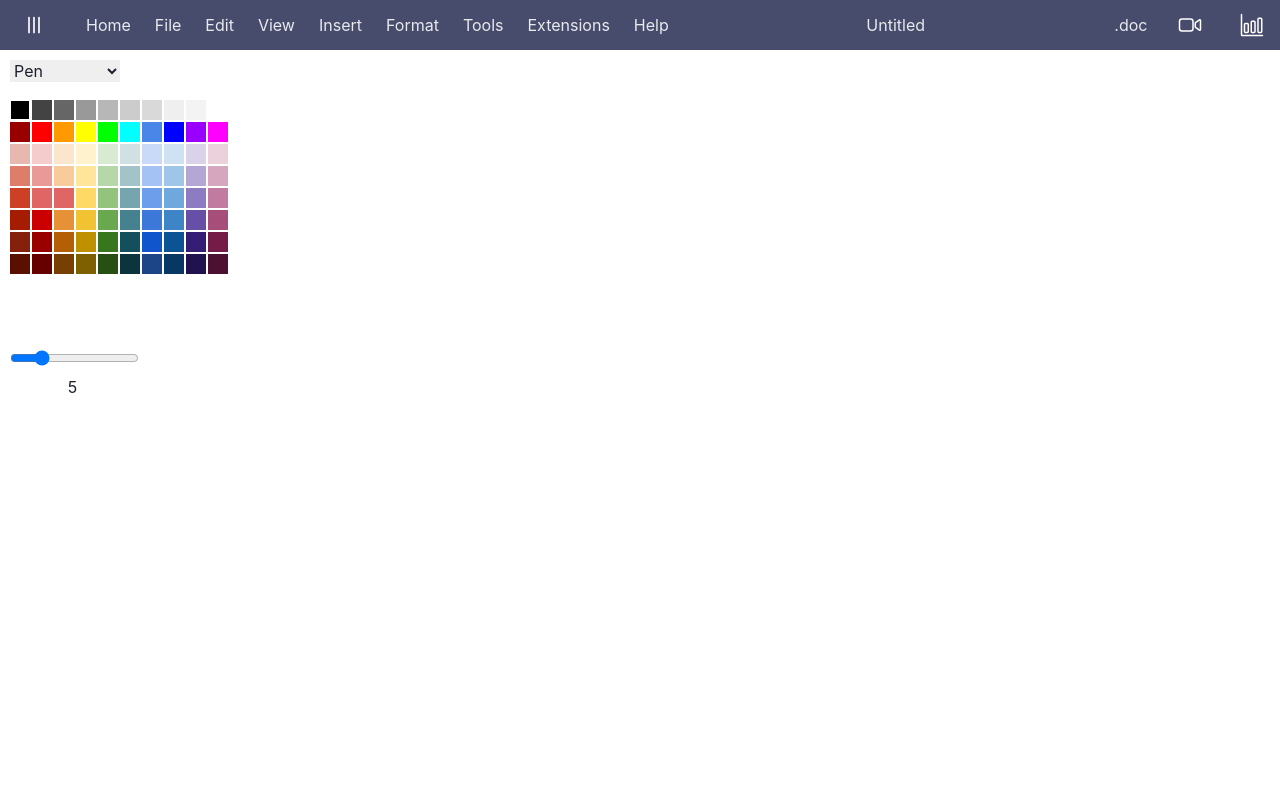
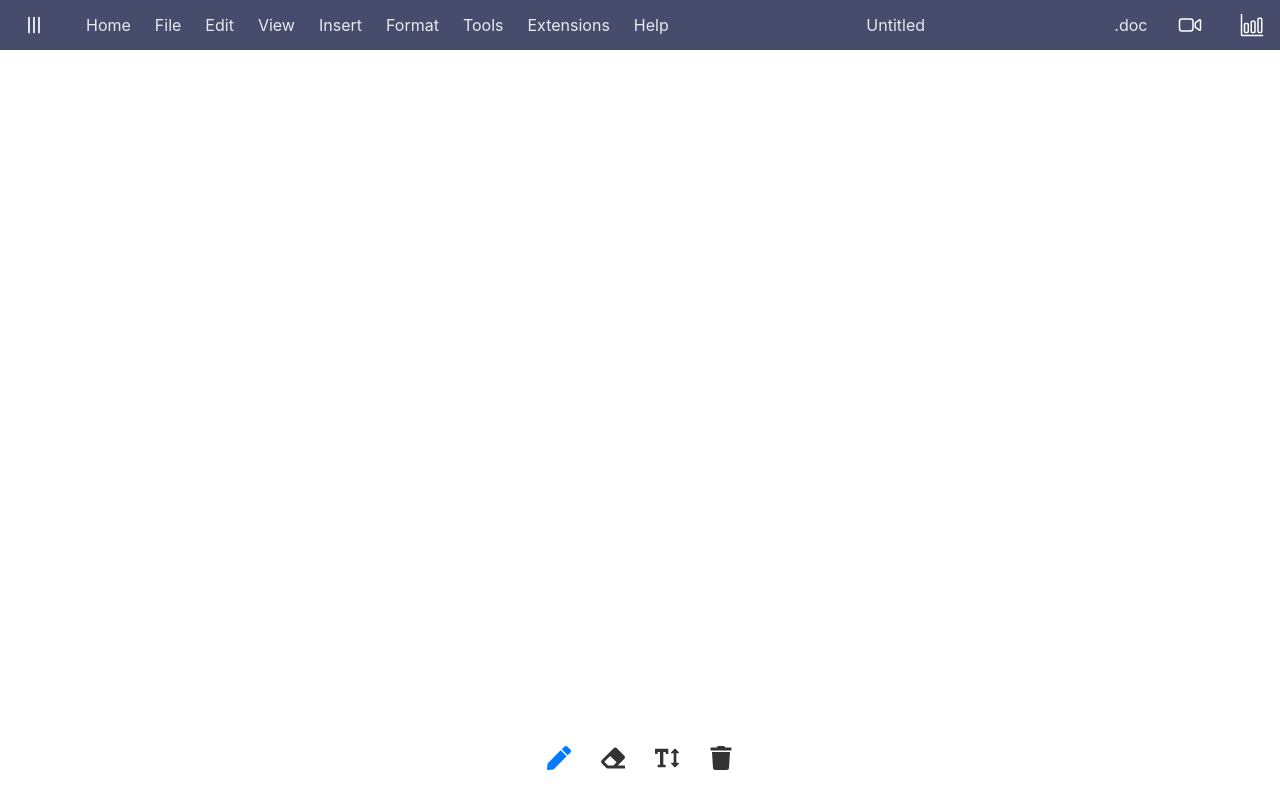
Before and after one commit to AG-2003/Group-Project, a React (Create React App) app in the folder frontend/: page /Board in a window 1280 px wide. Shown: the top 800 px of the page. Built offline with nearby package versions, Linux system fonts and the light colour scheme; a web font is replaced by a local one.

Commit message:
new toolbar in progress

```diff
--- a/frontend/src/components/Whiteboard/Canvas.scss
+++ b/frontend/src/components/Whiteboard/Canvas.scss
@@ -1,20 +1,232 @@
+// .canvas-container {
+//   position: fixed;
+//   width: 100%;
+//   height: 100%;
+
+//     .toolbar {
+//       display: flex;
+//       justify-content: center;
+//       align-items: center;
+//       position: relative;
+//       bottom: 110px; // Adjust as needed
+//       left: 50%;
+//       transform: translateX(-50%);
+//       z-index: 10;
+//       padding: 10px;
+//       background-color: rgba(255, 255, 255, 0.7); // Semi-transparent background
+//       border-radius: 10px;
+//       box-shadow: 0 2px 5px rgba(0, 0, 0, 0.2);
+
+//       .tool-button {
+//         transition: transform 0.3s ease;
+//         background: none;
+//         border: none;
+//         padding: 10px;
+//         cursor: pointer;
+//         color: #333;
+//         font-size: 24px;
+//         margin: 0 5px;
+
+//         &:hover,
+//         &.selected {
+//           color: #007bff;
+//         }
+
+//         &:focus {
+//           outline: none;
+//         }
+//       }
+//             .pen-features {
+//               display: flex;
+//               overflow: hidden;
+//               position: absolute;
+//               left: 100%; // Start hidden to the right
+//               white-space: nowrap;
+//               transition: transform 0.3s ease;
+
+//               .tool-button {
+//                 // Styles for the feature buttons
+//               }
+//             }
+//     }
+//         .tool-options {
+//           display: none;
+//           position: absolute;
+//           bottom: 60px; // Adjust based on toolbar height
+//           left: 50%;
+//           transform: translateX(-50%);
+//           background-color: #fff;
+//           padding: 10px;
+//           border-radius: 5px;
+//           box-shadow: 0px 0px 15px rgba(0, 0, 0, 0.2);
+//           z-index: 9;
+
+//           &.active {
+//             display: block;
+//           }
+
+//           .option-row {
+//             display: flex;
+//             align-items: center;
+//             justify-content: space-between;
+//             margin-bottom: 10px;
+
+//             &:last-child {
+//               margin-bottom: 0;
+//             }
+
+//             .label {
+//               margin-right: 10px;
+//             }
+//           }
+//         }
+
+  // .color-grid {
+  //   display: grid;
+  //   grid-template-columns: repeat(10, 1fr); // 10 columns
+  //   grid-gap: 2px;
+  //   position: absolute;
+  //   top: 50px;
+  //   left: 10px;
+  //   z-index: 10;
+  // }
+
+  // .color-block {
+  //   width: 20px;
+  //   height: 20px;
+  //   cursor: pointer;
+  //   border: 1px solid transparent;
+  //   border-radius: 50%;
+  //   padding: 10px;
+
+  //   &.selected {
+  //     border-color: rgba(0, 0, 0, 0.397); // highlight color for selected color
+  //   }
+  // }
+
+  // .konvajs-content {
+  //   user-select: none; // prevent text selection while drawing
+  // }
+
+    // .stroke-size-slider {
+    //   position: absolute;
+    //   top: 300px; // Adjust as needed
+    //   left: 10px;
+    //   z-index: 10;
+    // }
+
+    // .stroke-size-input {
+    //   position: absolute;
+    //   text-align: center;
+    //   top: 325px; // Adjust as needed
+    //   left: 55px;
+    //   z-index: 10;
+    //   width: 35px; // Adjust as needed
+
+    //   &:hover{
+    //     outline: none;
+    //   }
+
+    //   &:focus{
+    //     outline: none;
+    //   }
+    // }
+
+//       .eraser-size-slider {
+//         position: absolute;
+//           top: 90px; // Adjust as needed
+//           left: 10px;
+//           z-index: 10;
+//         }
+
+//       .eraser-size-input {
+//         position: absolute;
+//           text-align: center;
+//           top: 120px; // Adjust as needed
+//           left: 55px;
+//           z-index: 10;
+//           width: 35px; // Adjust as needed
+
+//           &:hover {
+//             outline: none;
+//           }
+
+//           &:focus {
+//             outline: none;
+//           }
+//         }
+//   }
+
 .canvas-container {
   position: fixed;
+  width: 100%;
+  height: 100%;
 
-  .tool-selector {
-    position: absolute;
-    top: 10px;
-    left: 10px;
+  .toolbar {
+    position: fixed;
+    bottom: 20px;
+    left: 50%;
+    transform: translateX(-50%);
     z-index: 10;
+    display: flex;
+    justify-content: center;
+    align-items: center;
+
+    // Container for the pen and its features
+    .pen-container {
+      display: flex;
+      position: relative;
+      transition: transform 0.3s ease-out;
     }
 
+    .pen-features {
+      display: flex;
+      gap: 10px;
+      position: absolute;
+      font-size: 22px;
+      top: 12px;
+      left: 100%; // Initially positioned to the right of the pen
+      white-space: nowrap;
+      transition: transform 0.3s ease-out;
+      visibility: hidden; // Hide by default
+      // margin: 0 5px;
+    }
+
+    // When features are shown, slide the container to the left
+    .show-features {
+      transform: translateX(-100%);
+    }
+
+    .show-features .pen-features {
+      visibility: visible; // Make features visible
+    }
+
+    .tool-button {
+      background: none;
+      border: none;
+      margin: 0 5px;
+      padding: 10px;
+      cursor: pointer;
+      font-size: 24px;
+      color: #333;
+
+      &:hover,
+      &.selected {
+        color: #007bff;
+      }
+    }
+  }
+}
+.container-color{
+
+}
 .color-grid {
   display: grid;
   grid-template-columns: repeat(10, 1fr); // 10 columns
-    grid-gap: 2px;
+  grid-gap: 5px;
   position: absolute;
-    top: 50px;
-    left: 10px;
+  top: 230px;
+  left: 410px;
   z-index: 10;
 }
 
@@ -23,9 +235,11 @@
   height: 20px;
   cursor: pointer;
   border: 1px solid transparent;
+  border-radius: 50%;
+  padding: 10px;
 
   &.selected {
-      border-color: #fff; // highlight color for selected color
+    border-color: rgba(0, 0, 0, 0.397); // highlight color for selected color
   }
 }
 
@@ -43,31 +257,7 @@
 .stroke-size-input {
   position: absolute;
   text-align: center;
-      top: 325px; // Adjust as needed
-      left: 55px;
-      z-index: 10;
-      width: 35px; // Adjust as needed
-
-      &:hover{
-        outline: none;
-      }
-
-      &:focus{
-        outline: none;
-      }
-    }
-
-      .eraser-size-slider {
-        position: absolute;
-          top: 90px; // Adjust as needed
-          left: 10px;
-          z-index: 10;
-        }
-
-      .eraser-size-input {
-        position: absolute;
-          text-align: center;
-          top: 120px; // Adjust as needed
+  top: 230px; // Adjust as needed
   left: 55px;
   z-index: 10;
   width: 35px; // Adjust as needed
@@ -80,4 +270,3 @@
     outline: none;
   }
 }
-  }
--- a/frontend/src/components/Whiteboard/Canvas.tsx
+++ b/frontend/src/components/Whiteboard/Canvas.tsx
@@ -1,5 +1,8 @@
 import React, { useState, useRef } from "react";
-import { Stage, Layer, Line, Text, StageProps, Circle } from "react-konva";
+import { Stage, Layer, Line, Text, StageProps } from "react-konva";
+import { FaPen, FaEraser, FaTextHeight, FaTrash } from "react-icons/fa"; // Import necessary icons
+import { FaDroplet, FaBrush } from "react-icons/fa6";
+
 import "./Canvas.scss";
 
 type Tool = "pen" | "eraser" | "text" | "clear";
@@ -114,13 +117,28 @@ const Canvas: React.FC = () => {
   const [strokeSize, setStrokeSize] = useState<number>(5); // Default stroke size
   const [lines, setLines] = useState<LineType[]>([]);
   const [eraserSize, setEraserSize] = useState<number>(20); // Default eraser size
-  const [showEraserCue, setShowEraserCue] = useState<boolean>(false);
-  const [cursorPosition, setCursorPosition] = useState<{
-    x: number;
-    y: number;
-  }>({ x: 0, y: 0 });
+  const stageRef = useRef<any>(null); // Ref for the Konva Stage
   const [texts, setTexts] = useState<TextType[]>([]);
   const isDrawing = useRef(false);
+  const [showPenFeatures, setShowPenFeatures] = useState(false);
+  const [showColorPicker, setShowColorPicker] = useState(false);
+  const [showSizeSlider, setShowSizeSlider] = useState(false);
+
+  const handlePenClick = () => {
+    setShowPenFeatures(!showPenFeatures);
+  };
+
+  // Event handler for the FaDroplet button
+  const handleColorClick = () => {
+    setShowColorPicker(!showColorPicker);
+    setShowSizeSlider(false); // Hide the size slider if it's open
+  };
+
+  // Event handler for the FaBrush button
+  const handleSizeClick = () => {
+    setShowSizeSlider(!showSizeSlider);
+    setShowColorPicker(false); // Hide the color picker if it's open
+  };
 
   const validateAndUpdateStrokeSize = (size: number) => {
     const newSize = Math.max(1, Math.min(size, 20)); // Assuming max size is 20
@@ -182,12 +200,6 @@ const Canvas: React.FC = () => {
       lastLine.points = lastLine.points.concat([point.x, point.y]);
       lines.splice(lines.length - 1, 1, lastLine);
       setLines(lines.concat());
-      if (point) {
-        setCursorPosition(point); // Update cursor position
-        if (tool === "eraser") {
-          setShowEraserCue(true); // Show eraser cue if eraser tool is selected
-        }
-      }
     }
   };
 
@@ -198,22 +210,12 @@ const Canvas: React.FC = () => {
   const handleToolChange = (selectedTool: Tool) => {
     if (selectedTool === "clear") {
       clearBoard();
+    }
+    if (selectedTool !== "pen") {
+      setShowPenFeatures(false);
     } else {
       setTool(selectedTool);
-      setShowEraserCue(selectedTool === "eraser");
     }
-  };
-
-  // // Show the eraser cue when the eraser tool is active and the mouse is over the canvas
-  // const handleMouseEnter: StageProps["onMouseEnter"] = () => {
-  //   if (tool === "eraser") {
-  //     setShowEraserCue(true);
-  //   }
-  // };
-
-  // Hide the eraser cue when the mouse leaves the canvas
-  const handleMouseLeave: StageProps["onMouseLeave"] = () => {
-    setShowEraserCue(false);
   };
 
   const clearBoard = () => {
@@ -229,13 +231,12 @@ const Canvas: React.FC = () => {
   return (
     <div className="canvas-container" onDoubleClick={clearBoard}>
       <Stage
+        ref={stageRef}
         width={window.innerWidth}
         height={window.innerHeight}
         onMouseDown={handleMouseDown}
         onMouseMove={handleMouseMove}
         onMouseUp={handleMouseUp}
-        // onMouseEnter={handleMouseEnter}
-        onMouseLeave={handleMouseLeave}
       >
         <Layer>
           {lines.map((line, i) => (
@@ -262,33 +263,49 @@ const Canvas: React.FC = () => {
               draggable
             />
           ))}
-          {showEraserCue && (
-            <Circle
-              x={cursorPosition.x}
-              y={cursorPosition.y}
-              radius={eraserSize / 2}
-              stroke="#000000" // Border color for the eraser cue
-              strokeWidth={1}
-              shadowColor="black"
-              shadowBlur={5}
-              shadowOffsetX={2}
-              shadowOffsetY={2}
-              shadowOpacity={0.5}
-            />
-          )}
         </Layer>
       </Stage>
-      <select
-        value={tool}
-        onChange={(e) => handleToolChange(e.target.value as Tool)}
-        className="tool-selector"
-      >
-        <option value="pen">Pen</option>
-        <option value="eraser">Eraser</option>
-        <option value="text">Text</option>
-        <option value="clear">Clear Board</option>
-      </select>
-      {tool === "pen" && (
+      <div className="toolbar">
+        <div
+          className={`pen-container ${showPenFeatures ? "show-features" : ""}`}
+        >
+          <button
+            className={`tool-button ${tool === "pen" ? "selected" : ""}`}
+            onClick={handlePenClick}
+          >
+            <FaPen />
+          </button>
+          <div className="pen-features">
+            <button onClick={handleColorClick}>
+              <FaDroplet />
+            </button>
+            <button onClick={handleSizeClick}>
+              <FaBrush />
+            </button>
+          </div>
+        </div>
+
+        <button
+          onClick={() => handleToolChange("eraser")}
+          className={`tool-button ${tool === "eraser" ? "selected" : ""}`}
+        >
+          <FaEraser />
+        </button>
+        <button
+          onClick={() => handleToolChange("text")}
+          className={`tool-button ${tool === "text" ? "selected" : ""}`}
+        >
+          <FaTextHeight />
+        </button>
+        <button
+          onClick={() => handleToolChange("clear")}
+          className="tool-button"
+        >
+          <FaTrash />
+        </button>
+      </div>
+
+      {/* {tool === "pen" && (
         <>
           <div className="color-grid">
             {colors.map((color) => (
@@ -348,4 +365,50 @@ const Canvas: React.FC = () => {
   );
 };
 
+export default Canvas; */}
+
+      {showColorPicker && (
+        <div className="container-color">
+          <div className="color-grid">
+            {colors.map((color) => (
+              <div
+                key={color}
+                className={`color-block ${
+                  penColor === color ? "selected" : ""
+                }`}
+                style={{ backgroundColor: color }}
+                onClick={() => setPenColor(color)}
+              />
+            ))}
+          </div>
+        </div>
+      )}
+
+      {showSizeSlider && (
+        <>
+          <input
+            type="range"
+            min="1"
+            max="20"
+            value={strokeSize}
+            onChange={(e) =>
+              validateAndUpdateStrokeSize(parseInt(e.target.value))
+            }
+            className="stroke-size-slider"
+          />
+          <input
+            type="number"
+            value={strokeSize}
+            onChange={(e) =>
+              validateAndUpdateStrokeSize(parseInt(e.target.value))
+            }
+            className="stroke-size-input"
+          />
+        </>
+      )}
+      {/* ... other components ... */}
+    </div>
+  );
+};
+
 export default Canvas;
```
Lines whose indentation alone changed are shown as unchanged.
